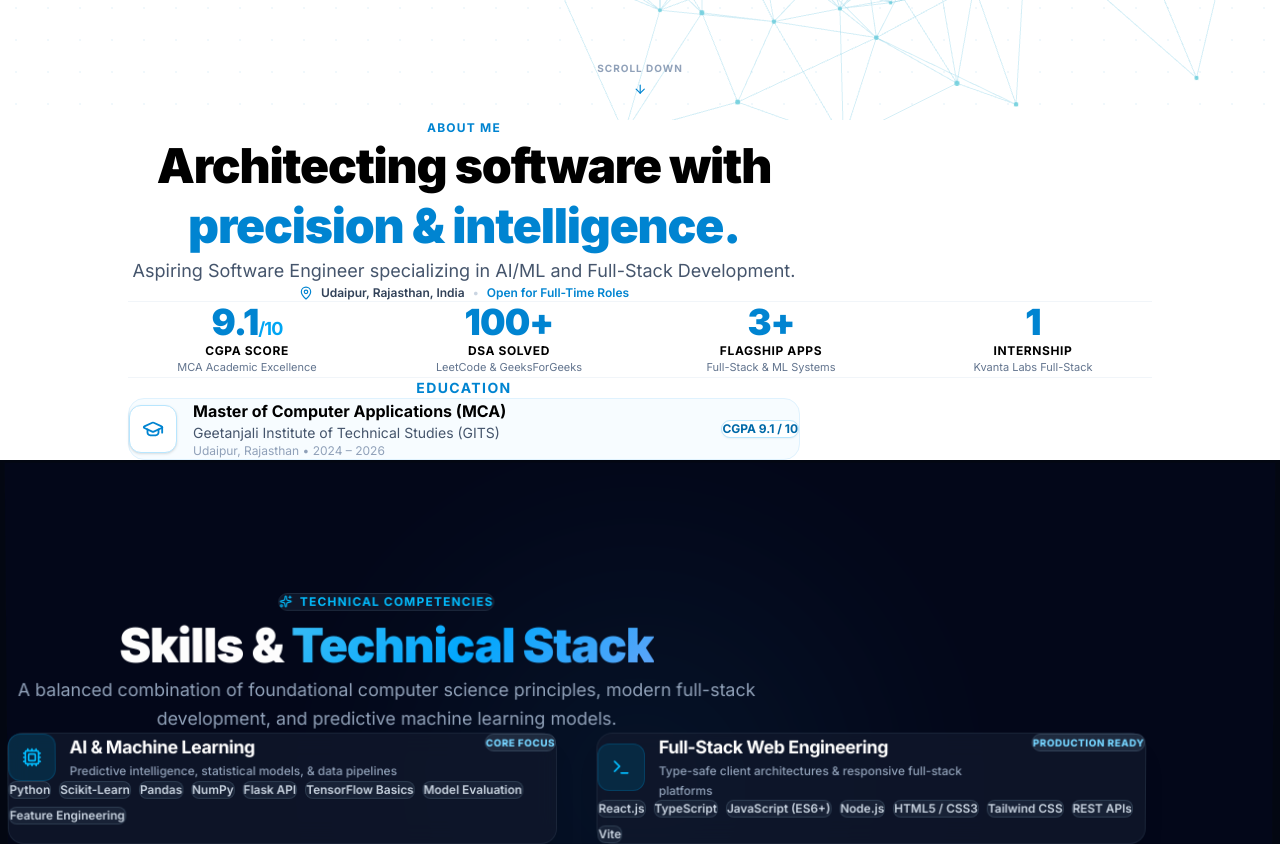
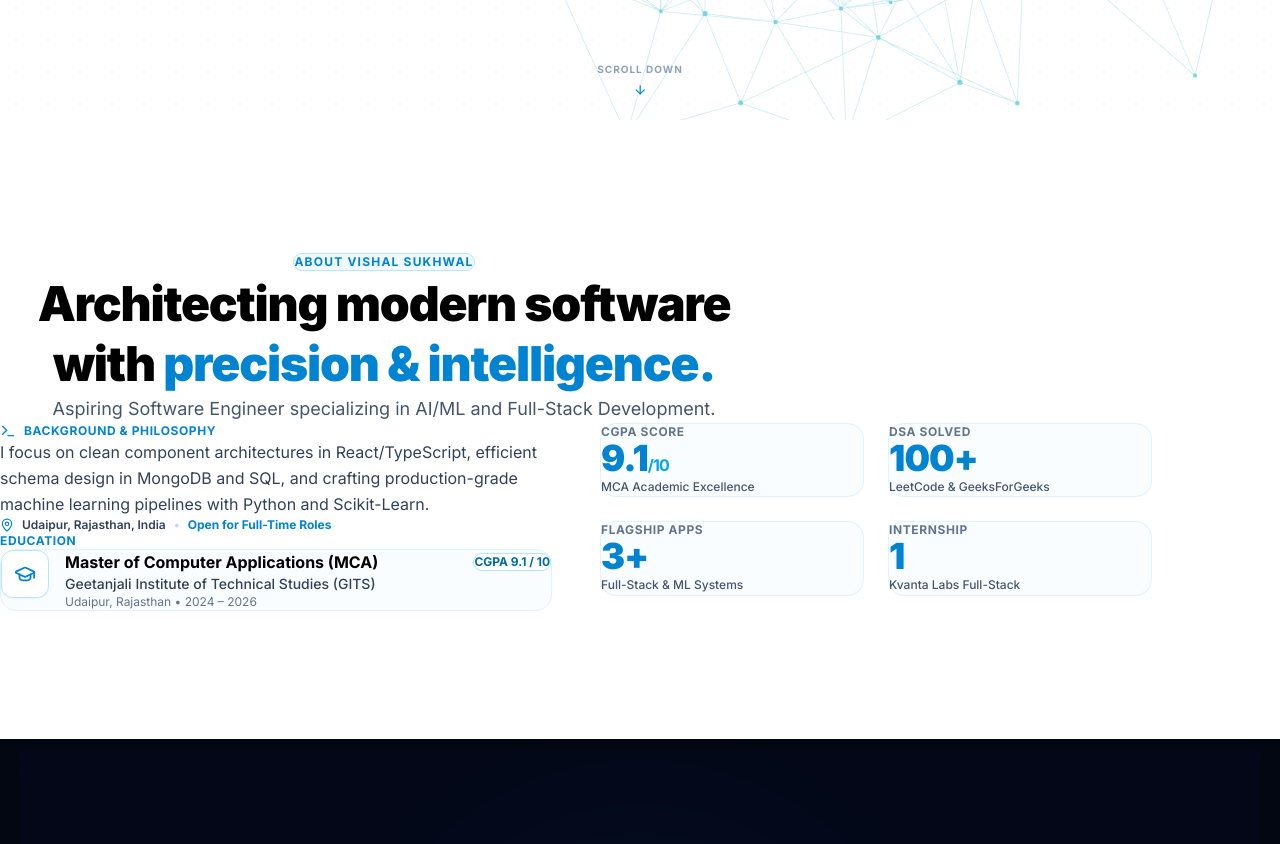
Before and after one commit to vishalsukhwall/Portfolio, a React (Vite) app: page / in a window 1280 px wide. Shown: the part 680-1524 px from the top of the page. Built offline with nearby package versions, Linux system fonts and the light colour scheme.

Commit message:
text updating

```diff
--- a/src/sections/About.tsx
+++ b/src/sections/About.tsx
@@ -1,6 +1,6 @@
 import { useRef } from 'react';
 import { motion, useInView, type Variants } from 'framer-motion';
-import { MapPin, GraduationCap, ArrowUpRight } from 'lucide-react';
+import { MapPin, GraduationCap, Terminal } from 'lucide-react';
 import { personal, education } from '../data/portfolioData';
 import FlipSection from '../components/FlipSection';
 
@@ -19,90 +19,118 @@ export default function About() {
 
   const container: Variants = {
     hidden: {},
-    show: { transition: { staggerChildren: 0.1 } },
+    show: { transition: { staggerChildren: 0.12 } },
   };
   const item: Variants = {
-    hidden: { y: 20, opacity: 0 },
-    show: { y: 0, opacity: 1, transition: { duration: 0.5, ease: EASE } },
+    hidden: { y: 24, opacity: 0 },
+    show: { y: 0, opacity: 1, transition: { duration: 0.6, ease: EASE } },
   };
 
   return (
     <FlipSection>
       <section
         id="about"
-        className="relative overflow-hidden bg-white text-black py-24 sm:py-32 flex flex-col items-center justify-center"
+        className="section-padding relative overflow-hidden bg-white text-black py-24 sm:py-32"
       >
-        <div ref={ref} className="max-w-5xl mx-auto px-6 w-full relative z-10 flex flex-col items-center">
+        <div ref={ref} className="max-w-6xl mx-auto px-6 md:px-12 w-full relative z-10">
           <motion.div
             variants={container}
             initial="hidden"
             animate={inView ? 'show' : 'hidden'}
-            className="space-y-16 w-full text-center"
+            className="space-y-20"
           >
-            {/* Header Section */}
-            <div className="space-y-4 max-w-2xl mx-auto flex flex-col items-center">
-              <motion.span variants={item} className="text-sky-600 text-xs font-bold tracking-widest uppercase">
-                About Me
-              </motion.span>
+            {/* Centered Header Section */}
+            <div className="space-y-6 max-w-3xl mx-auto text-center">
+              <motion.div variants={item} className="inline-flex items-center gap-2 px-4 py-1.5 rounded-full bg-sky-50 border border-sky-200 text-sky-600 text-xs font-bold tracking-widest uppercase">
+                About Vishal Sukhwal
+              </motion.div>
 
               <motion.h2
                 variants={item}
                 className="text-3xl sm:text-5xl font-black text-black tracking-tight leading-tight"
               >
-                Architecting software with{' '}
-                <span className="text-sky-600">precision & intelligence.</span>
+                Architecting modern software with{' '}
+                <span className="text-sky-600">
+                  precision & intelligence.
+                </span>
               </motion.h2>
 
               <motion.p variants={item} className="text-base sm:text-lg text-slate-600 font-normal leading-relaxed">
                 {personal.about}
               </motion.p>
-
-              <motion.div variants={item} className="flex items-center justify-center gap-2 text-xs font-semibold text-slate-700 pt-2">
-                <MapPin size={14} className="text-sky-600" />
-                <span>{personal.location}</span>
-                <span className="text-slate-300">•</span>
-                <span className="text-sky-600">Open for Full-Time Roles</span>
-              </motion.div>
             </div>
 
-            {/* Clean Stats Grid (No chaotic cards) */}
-            <motion.div variants={item} className="grid grid-cols-2 md:grid-cols-4 gap-6 py-8 border-y border-slate-100">
-              {stats.map((s) => (
-                <div key={s.label} className="space-y-1 flex flex-col items-center text-center">
-                  <div className="text-3xl sm:text-4xl font-black text-sky-600 tracking-tight">
-                    {s.value}<span className="text-lg font-bold text-sky-500">{s.suffix}</span>
+            {/* Clean 2-Column Section */}
+            <div className="grid grid-cols-1 lg:grid-cols-12 gap-12 items-start">
+
+              {/* Left Column: Background & Education */}
+              <motion.div variants={item} className="lg:col-span-6 space-y-10">
+                <div className="space-y-4">
+                  <div className="flex items-center gap-2 text-sky-600 font-bold text-xs uppercase tracking-wider">
+                    <Terminal size={16} />
+                    <span>Background & Philosophy</span>
                   </div>
-                  <div className="text-xs font-bold uppercase tracking-wider text-black">{s.label}</div>
-                  <div className="text-[11px] text-slate-500">{s.desc}</div>
+                  <p className="text-slate-700 text-sm sm:text-base leading-relaxed">
+                    I focus on clean component architectures in React/TypeScript, efficient schema design in MongoDB and SQL, and crafting production-grade machine learning pipelines with Python and Scikit-Learn.
+                  </p>
+                  <div className="flex items-center gap-2 text-xs font-semibold text-slate-700 pt-2">
+                    <MapPin size={14} className="text-sky-600" />
+                    <span>{personal.location}</span>
+                    <span className="text-slate-300">•</span>
+                    <span className="text-sky-600 font-bold">Open for Full-Time Roles</span>
+                  </div>
                 </div>
-              ))}
-            </motion.div>
 
-            {/* Education & Background Streamlined */}
-            <motion.div variants={item} className="max-w-2xl mx-auto w-full text-left space-y-6">
-              <h3 className="text-sm font-bold tracking-widest uppercase text-sky-600 text-center">Education</h3>
-              {education.map((edu) => (
-                <div
-                  key={edu.degree}
-                  className="p-6 rounded-2xl bg-sky-50/50 border border-sky-100 flex items-center justify-between gap-4"
-                >
-                  <div className="flex items-center gap-4">
-                    <div className="w-12 h-12 rounded-xl bg-white border border-sky-200 flex items-center justify-center text-sky-600 flex-shrink-0 shadow-sm">
-                      <GraduationCap size={22} />
+                {/* Education Section */}
+                <div className="space-y-4">
+                  <div className="text-sky-600 font-bold text-xs uppercase tracking-wider">Education</div>
+                  {education.map((edu) => (
+                    <div
+                      key={edu.degree}
+                      className="p-6 rounded-2xl bg-sky-50/40 border border-sky-100 flex items-start gap-4"
+                    >
+                      <div className="w-12 h-12 rounded-xl bg-white border border-sky-200 flex items-center justify-center text-sky-600 flex-shrink-0 shadow-xs">
+                        <GraduationCap size={22} />
+                      </div>
+                      <div className="space-y-1 w-full min-w-0">
+                        <div className="flex items-center justify-between gap-2">
+                          <h4 className="font-bold text-black text-sm sm:text-base truncate">
+                            {edu.degree}
+                          </h4>
+                          <span className="px-2.5 py-0.5 rounded-full text-xs font-bold bg-white text-sky-700 border border-sky-200 flex-shrink-0">
+                            CGPA {edu.cgpa}
+                          </span>
+                        </div>
+                        <p className="text-xs sm:text-sm font-medium text-slate-700">{edu.institution}</p>
+                        <p className="text-xs text-slate-500">{edu.location} • {edu.year}</p>
+                      </div>
                     </div>
+                  ))}
+                </div>
+              </motion.div>
+
+              {/* Right Column: Key Stats Grid */}
+              <motion.div variants={item} className="lg:col-span-6 grid grid-cols-2 gap-6">
+                {stats.map((s) => (
+                  <div
+                    key={s.label}
+                    className="p-6 rounded-2xl bg-sky-50/30 border border-sky-100 flex flex-col justify-between space-y-4"
+                  >
+                    <span className="text-xs font-bold uppercase tracking-wider text-slate-500">{s.label}</span>
                     <div>
-                      <h4 className="font-bold text-black text-sm sm:text-base">{edu.degree}</h4>
-                      <p className="text-xs sm:text-sm text-slate-600">{edu.institution}</p>
-                      <p className="text-xs text-slate-400">{edu.location} • {edu.year}</p>
+                      <div className="text-3xl sm:text-4xl font-black text-sky-600 tracking-tight leading-none">
+                        {s.value}
+                        <span className="text-base font-bold text-sky-500 ml-0.5">{s.suffix}</span>
+                      </div>
                     </div>
+                    <p className="text-xs text-slate-600 font-medium leading-relaxed">
+                      {s.desc}
+                    </p>
                   </div>
-                  <span className="px-3 py-1 rounded-full text-xs font-bold bg-white text-sky-700 border border-sky-200 shadow-xs whitespace-nowrap">
-                    CGPA {edu.cgpa}
-                  </span>
-                </div>
-              ))}
-            </motion.div>
+                ))}
+              </motion.div>
 
+            </div>
           </motion.div>
         </div>
       </section>
```
